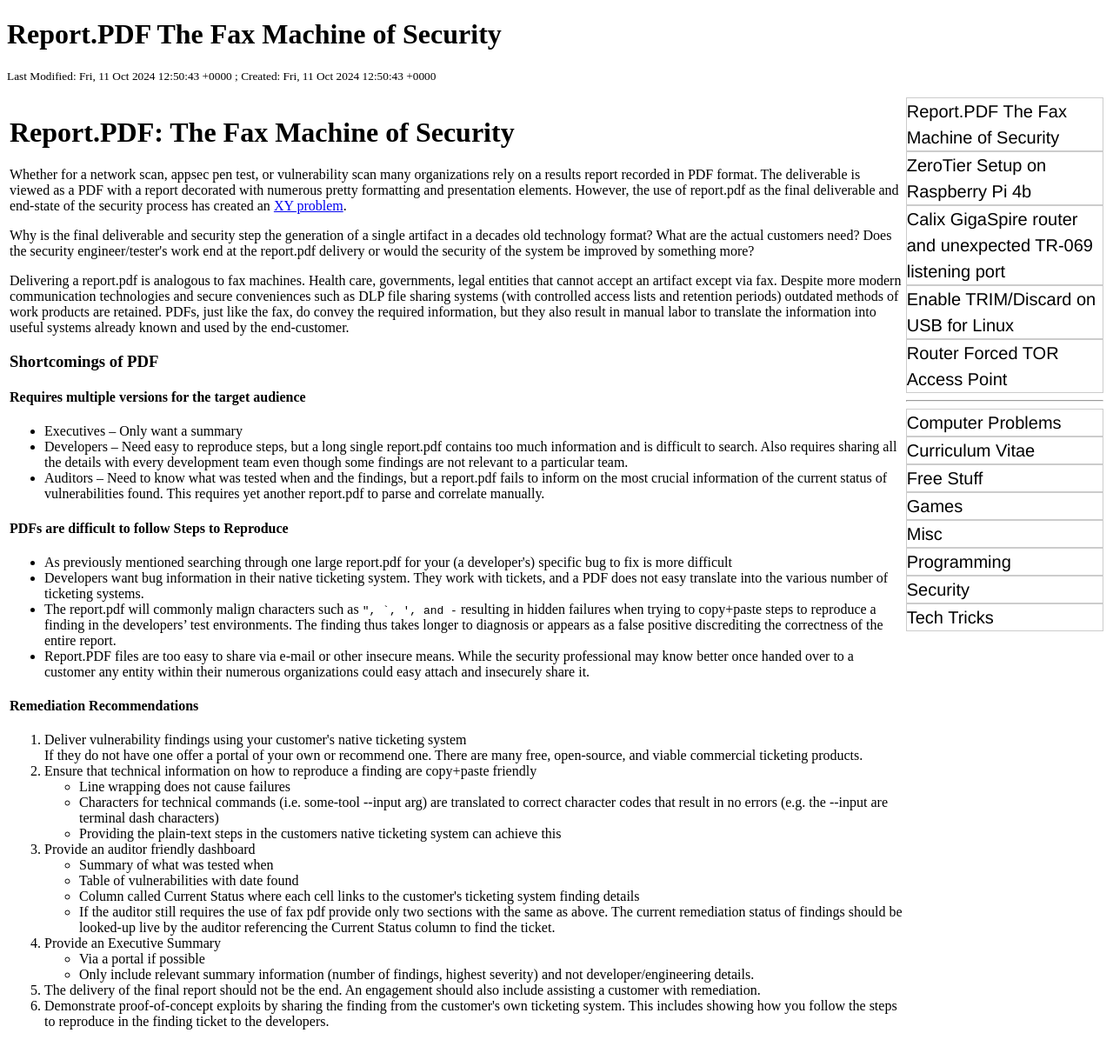
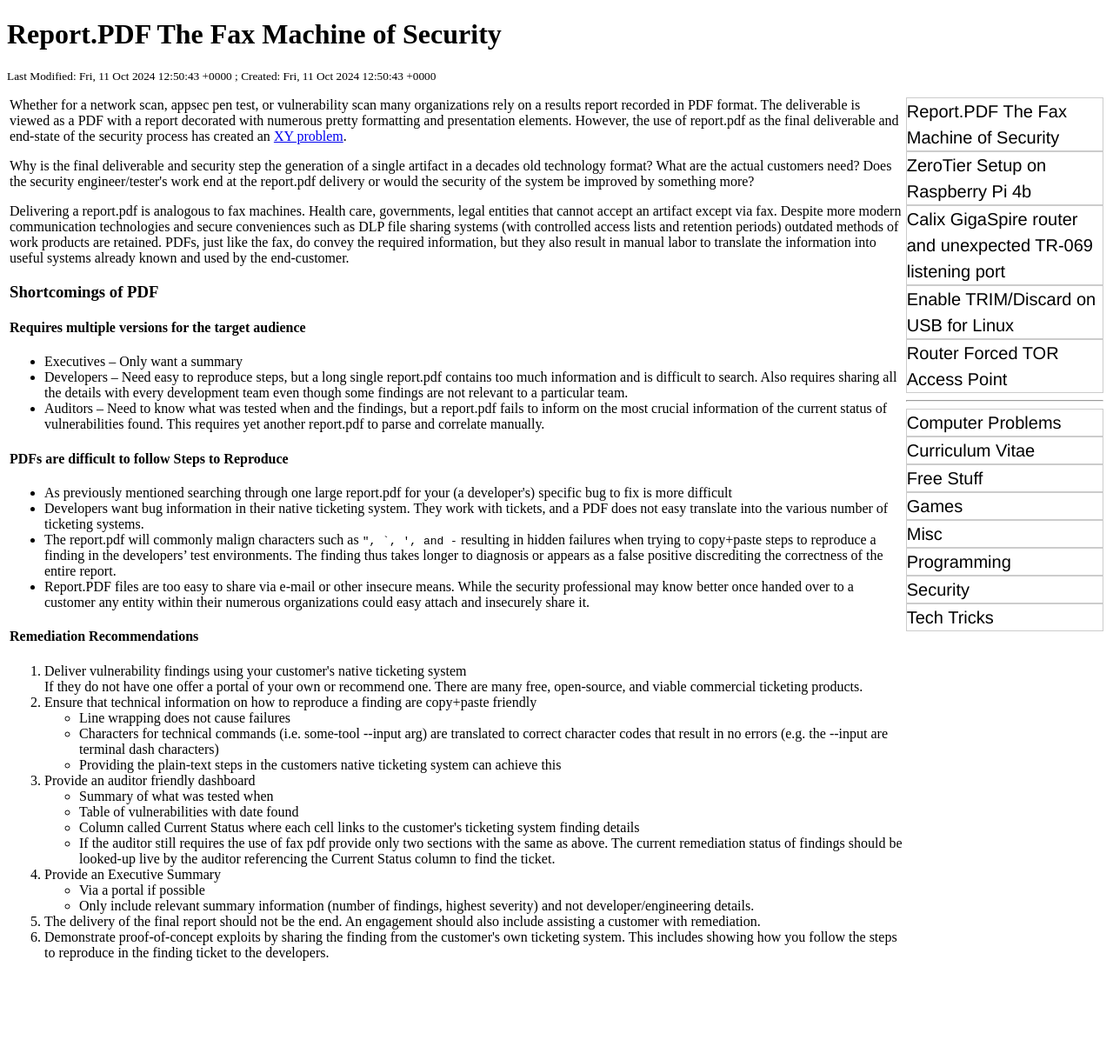
Before and after one commit to rbeede/rbeede.github.io, a Jekyll site: the page built from _posts/2024-10-11-Report_PDF_The_Fax_Machine_of_Security.html, in a window 1280 px wide. Shown: the whole page at 87% size. Built offline with Jekyll 4.4.1, drawn with Linux system fonts in a browser that asks for light colours; after the commit the page ends 1132 px from its top, so only the background shows below that.

Commit message:
Update 2024-10-11-Report_PDF_The_Fax_Machine_of_Security.html

```diff
--- a/_posts/2024-10-11-Report_PDF_The_Fax_Machine_of_Security.html
+++ b/_posts/2024-10-11-Report_PDF_The_Fax_Machine_of_Security.html
@@ -4,8 +4,6 @@ lastmod_epoch: 1728651043
 categories: ['Security']
 title: Report.PDF The Fax Machine of Security
 ---
-
-<h1>Report.PDF: The Fax Machine of Security</h1>
 
 Whether for a network scan, appsec pen test, or vulnerability scan many organizations rely on a results report recorded in PDF format. The deliverable is viewed as a PDF with a report decorated with numerous pretty formatting and presentation elements. However, the use of report.pdf as the final deliverable and end-state of the security process has created an <a href="https://xyproblem.info/">XY problem</a>.
 
```
